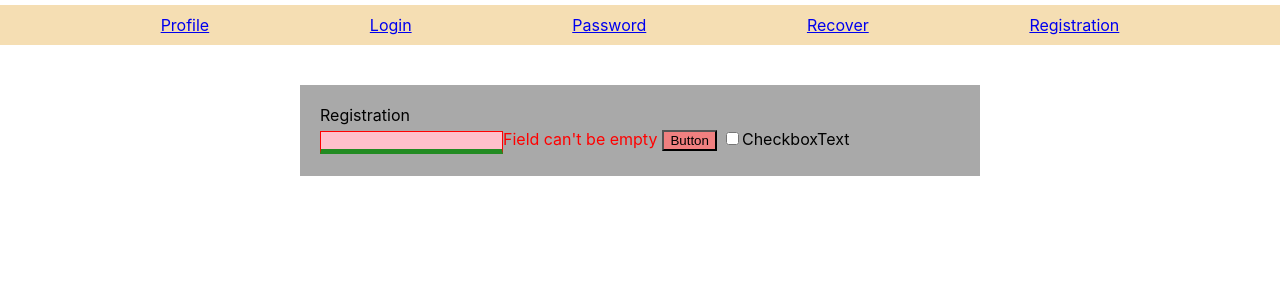
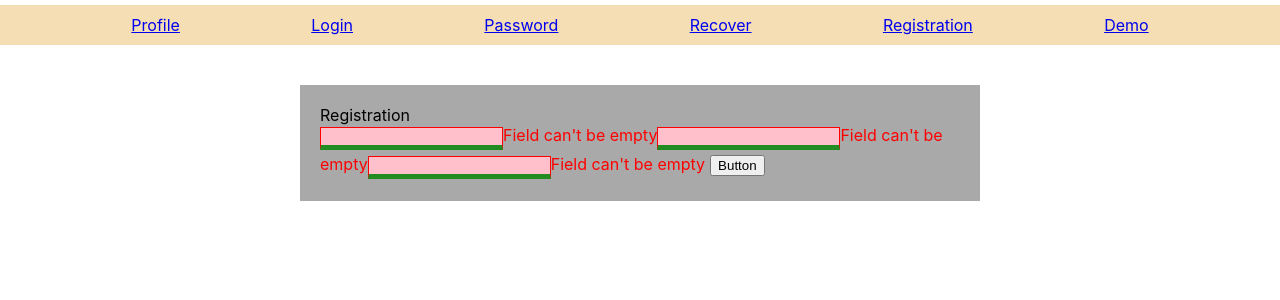
Before and after one commit to ultrwave/friday_project, a React (Create React App) app: page /#/registration in a window 1280 px wide. Shown: the top 300 px of the page. Built offline with nearby package versions, Linux system fonts and the light colour scheme.

Commit message:
added state for registration page and state update functions

```diff
--- a/src/App.tsx
+++ b/src/App.tsx
@@ -7,6 +7,7 @@ import Profile from './content/Profile';
 import Recover from './content/Recover';
 import Registration from './content/Registration';
 import {Navbar} from './common/Navbar';
+import SuperInputsDemo from "./content/SuperInputsDemo";
 
 function App() {
     return (
@@ -19,6 +20,7 @@ function App() {
                     <Route path='/profile' render={() => <Profile/>}/>
                     <Route path='/recover' render={() => <Recover/>}/>
                     <Route path='/registration' render={() => <Registration/>}/>
+                    <Route path='/demo' render={() => <SuperInputsDemo/>}/>
                 </div>
             </div>
         </HashRouter>
--- a/src/common/Navbar.tsx
+++ b/src/common/Navbar.tsx
@@ -10,6 +10,7 @@ export function Navbar() {
             <NavbarItem to='/password' title='Password'/>
             <NavbarItem to='/recover' title='Recover'/>
             <NavbarItem to='/registration' title='Registration'/>
+            <NavbarItem to='/demo' title='Demo'/>
         </nav>
     )
 }
--- a/src/content/Registration.tsx
+++ b/src/content/Registration.tsx
@@ -8,21 +8,45 @@ type RegistrationPropsType = {
     error?: string
 }
 
+type StateType = {
+    email: string
+    password1: string
+    password2: string
+}
+const initialState: StateType = {
+    email:"",
+    password1: "",
+    password2: ""
+}
+
 function Registration() {
-    const [text, setText] = useState<string>("");
-    const error = text ? "" : "Field can't be empty";
+    const [state, setState] = useState<StateType>( initialState );
+    const emailError = state.email ? "" : "Field can't be empty";
+
+    const pw1Error = state.password1 ? "" : "Field can't be empty";
+
+    const pw2Error = state.password2 ? "" : "Field can't be empty";
 
     const showAlert = () => {
-        if (error) {
+        if (emailError) {
             alert("Введите текст");
         } else {
-            alert(text); // если нет ошибки показать текст
+            alert(`${state.email}\n${state.password1}\n${state.password2}\n`); // если нет ошибки показать текст
         }
     };
 
-    const [checked, setChecked] = useState<boolean>(false);
-    // const testOnChange = (e: ChangeEvent<HTMLInputElement>) =>
-    //     setChecked(e.currentTarget.checked);
+    const handleEmail = (val:any) => {
+        //alert(val)
+        setState({...state, email: val})
+    }
+    const handlePw1 = (val:any) => {
+        //alert(val)
+        setState({...state, password1: val})
+    }
+    const handlePw2 = (val:any) => {
+       // alert(val)
+        setState({...state, password2: val})
+    }
 
 
 
@@ -34,23 +58,35 @@ function Registration() {
             </div>
             <div>
                 <SuperInputText
-                    value={text}
-                    onChangeText={setText}
+                    value={state.email}
+                    onChangeText={handleEmail}
                     onEnter={showAlert}
-                    error={error}
-                    className={s.green} // проверьте, рабоет ли смешивание классов
+                    error={emailError}
+                    className={s.green}
                     />
+                <SuperInputText
+                    value={state.password1}
+                    onChangeText={handlePw1}
+                    onEnter={showAlert}
+                    error={pw1Error}
+                    className={s.green}
+                />
+                <SuperInputText
+                    value={state.password2}
+                    onChangeText={handlePw2}
+                    onEnter={showAlert}
+                    error={pw2Error}
+                    className={s.green}
+                />
 
                 <SuperButton
-                    red={text===''} // пропсу с булевым значением не обязательно указывать true
+                    red={false} // пропсу с булевым значением не обязательно указывать true
                     onClick={showAlert}
                 >
                     Button {/*// название кнопки попадёт в children*/}
                 </SuperButton>
 
-                <SuperCheckbox checked={checked} onChangeChecked={setChecked}>
-                    CheckboxText {/*// этот текст попадёт в children*/}
-                </SuperCheckbox>
+
             </div>
         </>
     )
--- /dev/null
+++ b/src/content/SuperInputsDemo.tsx
@@ -0,0 +1,59 @@
+import React, { useState} from 'react';
+import SuperButton from "../common/SuperButton/SuperButton";
+import SuperInputText from "../common/SuperInputText/SuperInputText";
+import SuperCheckbox from "../common/SuperCheckbox/SuperCheckbox";
+import s from './styles/Registration.module.css'
+
+type RegistrationPropsType = {
+    error?: string
+}
+
+function SuperInputsDemo() {
+    const [text, setText] = useState<string>("");
+    const error = text ? "" : "Field can't be empty";
+
+    const showAlert = () => {
+        if (error) {
+            alert("Введите текст");
+        } else {
+            alert(text); // если нет ошибки показать текст
+        }
+    };
+
+    const [checked, setChecked] = useState<boolean>(false);
+    // const testOnChange = (e: ChangeEvent<HTMLInputElement>) =>
+    //     setChecked(e.currentTarget.checked);
+
+
+
+    return (
+        <>
+
+            <div>
+                SuperInputs Demo
+            </div>
+            <div>
+                <SuperInputText
+                    value={text}
+                    onChangeText={setText}
+                    onEnter={showAlert}
+                    error={error}
+                    className={s.green} // проверьте, рабоет ли смешивание классов
+                    />
+
+                <SuperButton
+                    red={text===''} // пропсу с булевым значением не обязательно указывать true
+                    onClick={showAlert}
+                >
+                    Button {/*// название кнопки попадёт в children*/}
+                </SuperButton>
+
+                <SuperCheckbox checked={checked} onChangeChecked={setChecked}>
+                    CheckboxText {/*// этот текст попадёт в children*/}
+                </SuperCheckbox>
+            </div>
+        </>
+    )
+}
+
+export default SuperInputsDemo;
```
Also changed, not shown: src/registrationAPI.ts (line endings or trailing spaces).
